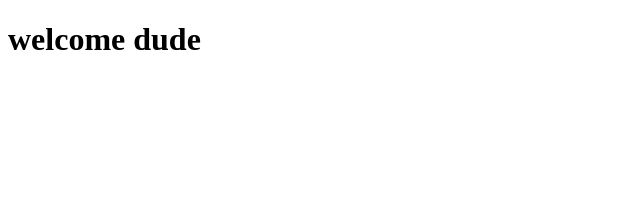
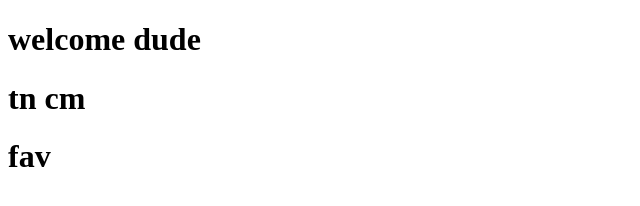
Before and after one commit to therasaa2005-bit/GIT, a plain HTML site: page index.html in a window 1280 px wide. Shown: the whole page, without its empty margins (0-640 px from the left). Drawn offline with Linux system fonts and the light colour scheme.

Commit message:
vijay movie details

```diff
--- a/index.html
+++ b/index.html
@@ -7,6 +7,7 @@
     <h1>welcome dude</h1>
 </head>
 <body>
-
+   <h1>tn cm</h1>
+   <h1>fav</h1>
 </body>
 </html>
--- a/tnactor.js
+++ b/tnactor.js
@@ -0,0 +1,2 @@
+console.log("we are tn actors")
+console.log("en nenchil kudiurukum");
```
